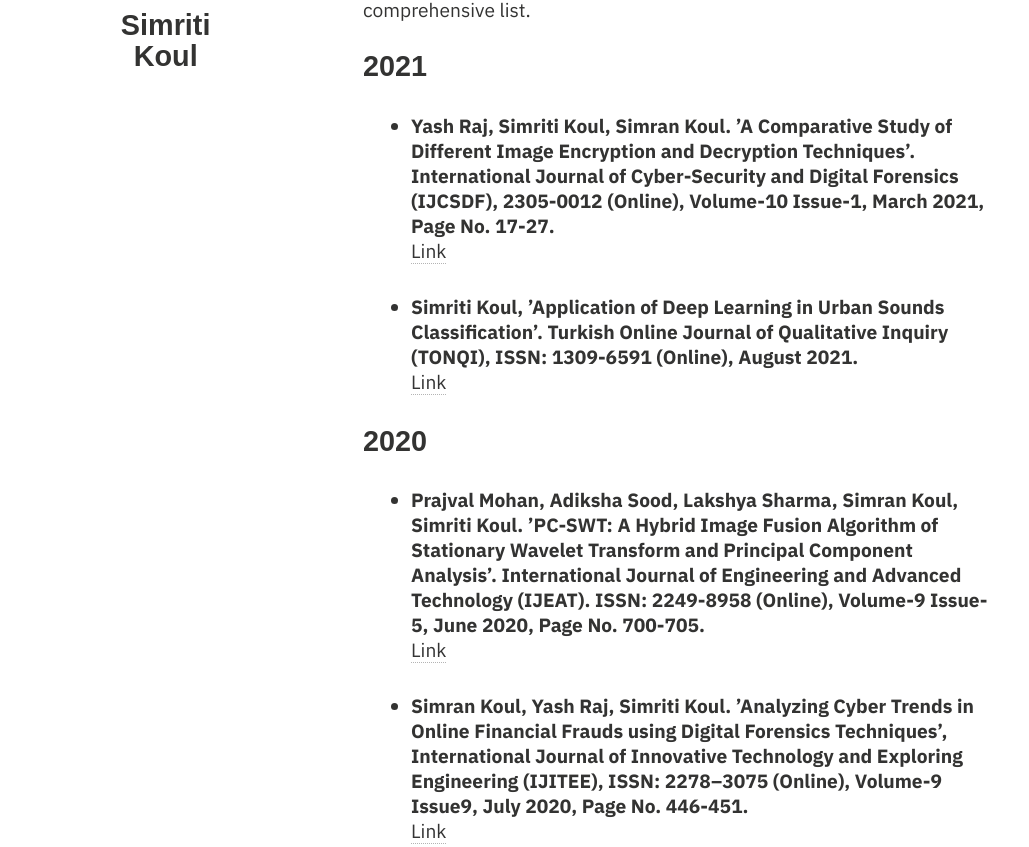
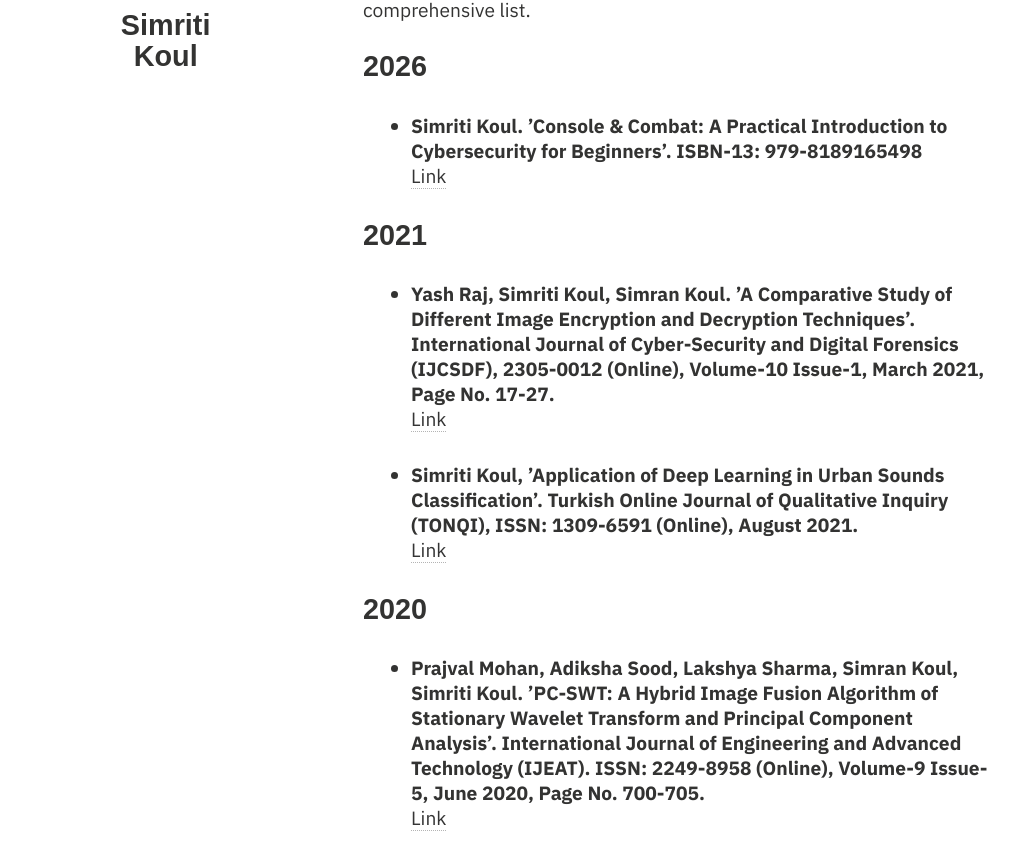
Before and after one commit to SimritiKoul/SimritiKoul.github.io, a plain HTML site: page publications.html in a window 1280 px wide. Shown: the part 154-1001 px from the top of the page, without its empty margins (21-1050 px from the left). Drawn offline with nearby package versions, Linux system fonts and the light colour scheme; a web font is replaced by a local one.

Commit message:
changes1

```diff
--- a/publications.html
+++ b/publications.html
@@ -124,7 +124,16 @@
 		<div class="article-wrap">
 		Although I try to keep my personal page updated with relevant publications too, please see my <a href="https://www.linkedin.com/in/simritikoul-sk/"> LinkedIn </a> page for an up-to-date and more comprehensive list.
 
-	  	<h3><strong> 2021</strong></h3>
+	  	<h3><strong> 2026</strong></h3>
+
+	  	<ul>
+			<li><p>
+				<b>Simriti Koul. ’Console & Combat: A Practical Introduction to Cybersecurity for Beginners’. ISBN-13: 979-8189165498 </b><br>
+				<a href="https://a.co/d/0iMoTpg5" > Link</a><br>
+			</li>
+		</ul>
+
+		<h3><strong> 2021</strong></h3>
 
 	  	<ul>
 			<li><p>
```
Also changed, not shown: PXL_20261027_225155319.MP~2.jpg (deleted).
